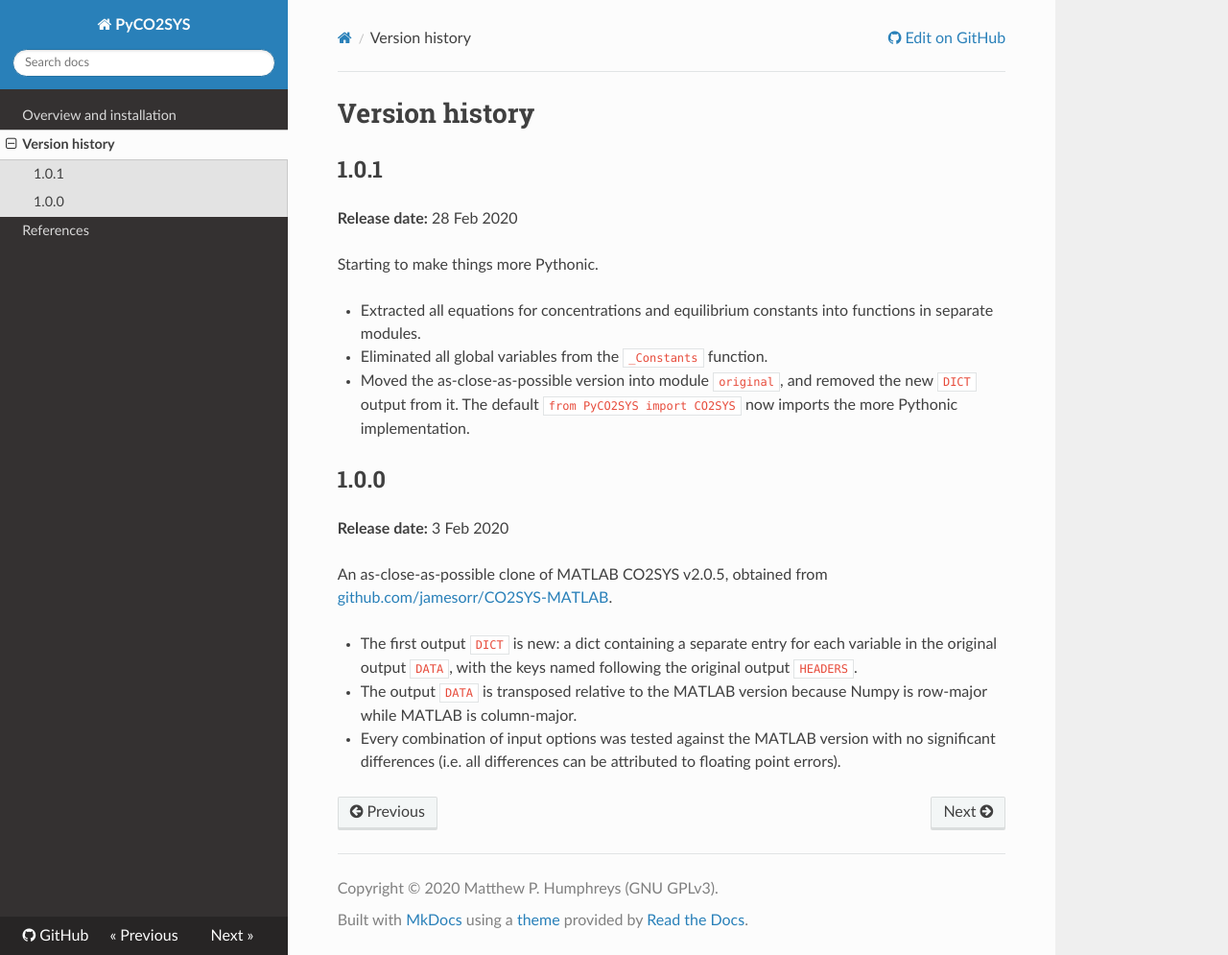
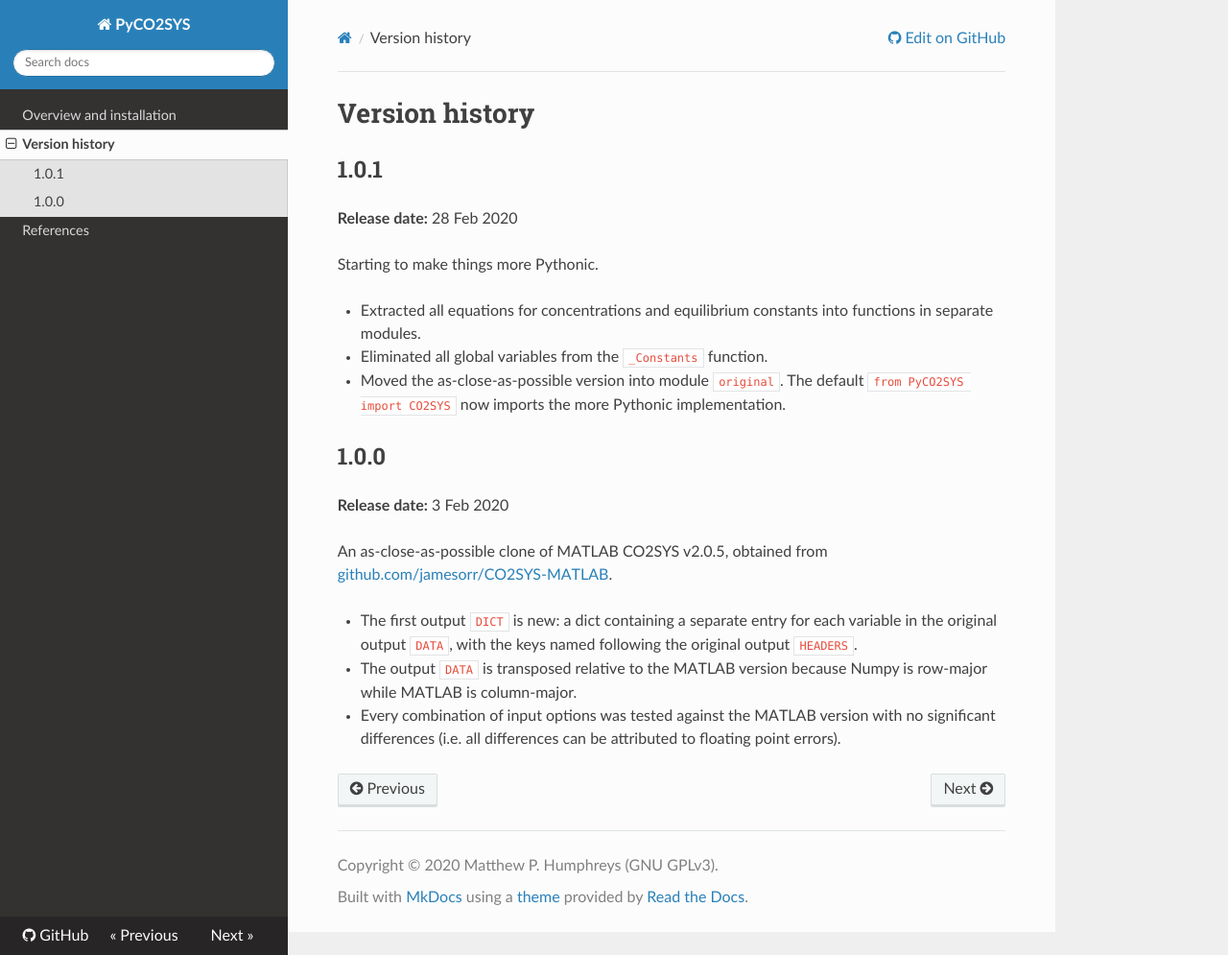
Before and after one commit to mvdh7/PyCO2SYS, an MkDocs documentation site: the page built from docs/versions.md, in a window 1280 px wide and 995 px high. Shown: the whole window at 96% size. Built offline with MkDocs 1.6.1, drawn with Linux system fonts in a browser that asks for light colours; nearby versions of some CDN libraries.

```diff
--- a/docs/versions.md
+++ b/docs/versions.md
@@ -10,7 +10,7 @@ Starting to make things more Pythonic.
 
   * Eliminated all global variables from the `_Constants` function.
 
-  * Moved the as-close-as-possible version into module `original`, and removed the new `DICT` output from it. The default `from PyCO2SYS import CO2SYS` now imports the more Pythonic implementation.
+  * Moved the as-close-as-possible version into module `original`. The default `from PyCO2SYS import CO2SYS` now imports the more Pythonic implementation.
 
 ## 1.0.0
 
```
